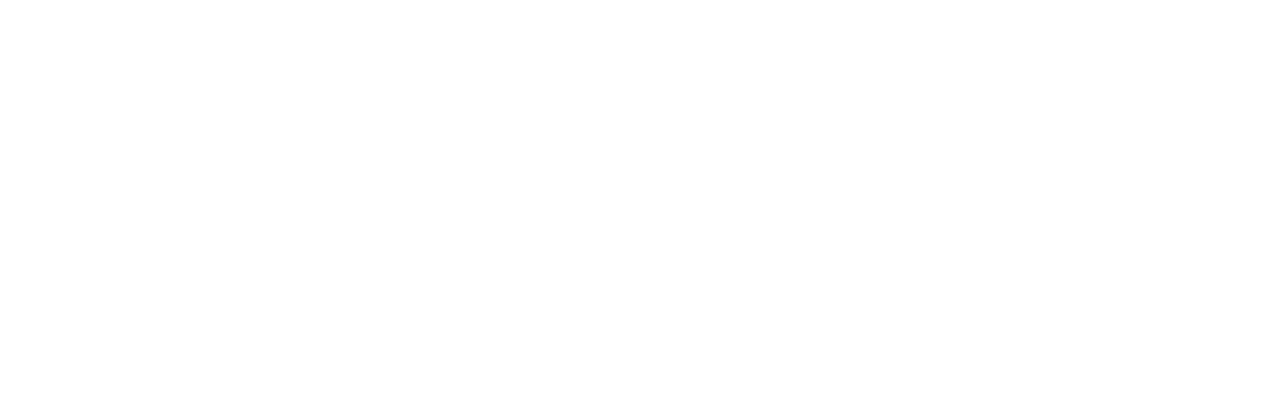
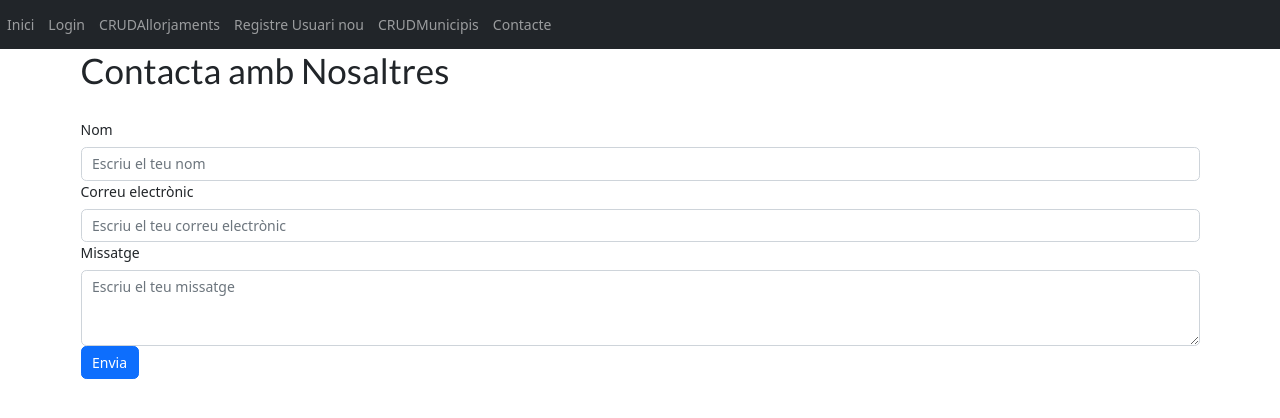
Before and after one commit to isaacpaloug/ETVtauladesfons-frontend, a React (Create React App) app: page /contacte in a window 1280 px wide. Before the commit this address had no page. Shown: the top 418 px of the page. Built offline with nearby package versions, Linux system fonts and the light colour scheme.

Commit message:
login cambiado al catalan,añadido formulario de contacto y la ruta en el menu

```diff
--- a/src/App.js
+++ b/src/App.js
@@ -1,7 +1,6 @@
 //importamos los comp creados
 import { useEffect, useState } from "react";
 import Cookies from "js-cookie";
-
 
 import { BrowserRouter, Navigate, Route, Routes } from "react-router-dom";
 import Menu from "./componentes/Menu";
@@ -10,6 +9,7 @@
 import CrudAllotjaments from "./crud/CrudAllotjaments";
 import Registro from "./componentes/registrarse";
 import ReadMunicipis from "./componentes/ReadMunicipi";
+import ContactForm from "./componentes/formulario";
 
 
 
@@ -43,6 +43,7 @@
             <Route path="/login" element={<LoginForm />}></Route>
             <Route path="/CRUDAllotjaments" element={<CrudAllotjaments />}></Route>
             <Route path="/registrarse" element={<Registro />}></Route>
+            <Route path="/contacte" element={<ContactForm />}></Route>
           </Route>
         </Routes>
       </BrowserRouter>
--- a/src/componentes/Menu.jsx
+++ b/src/componentes/Menu.jsx
@@ -25,6 +25,7 @@
                     <Link className="nav-link" to="/CRUDallotjaments">CRUDAllorjaments</Link>
                     <Link className="nav-link" to="/registrarse">Registre Usuari nou</Link>
                     <Link className="nav-link" to="/CRUDMunicipis">CRUDMunicipis</Link>
+                    <Link className="nav-link" to="/contacte">Contacte</Link>
                 </Nav>
             </Navbar>
             <Container>
--- /dev/null
+++ b/src/componentes/formulario.js
@@ -0,0 +1,62 @@
+import React, { useState } from 'react';
+import { Form, Button } from 'react-bootstrap';
+
+function ContactForm() {
+    const [name, setName] = useState('');
+    const [email, setEmail] = useState('');
+    const [message, setMessage] = useState('');
+
+    function handleSubmit(event) {
+        event.preventDefault();
+        alert('Gràcies per posar-te en contacte amb nosaltres. En breu ens posarem en contacte.');
+        setName('');
+        setEmail('');
+        setMessage('');
+        window.location.href = '/';
+    }
+
+    return (
+        <div>
+            <h1>Contacta amb Nosaltres</h1>
+            <br />
+            <Form onSubmit={handleSubmit}>
+                <Form.Group controlId="name">
+                    <Form.Label>Nom</Form.Label>
+                    <Form.Control
+                        type="text"
+                        placeholder="Escriu el teu nom"
+                        value={name}
+                        onChange={(e) => setName(e.target.value)}
+                        required
+                    />
+                </Form.Group>
+                <Form.Group controlId="email">
+                    <Form.Label>Correu electrònic</Form.Label>
+                    <Form.Control
+                        type="email"
+                        placeholder="Escriu el teu correu electrònic"
+                        value={email}
+                        onChange={(e) => setEmail(e.target.value)}
+                        required
+                    />
+                </Form.Group>
+                <Form.Group controlId="message">
+                    <Form.Label>Missatge</Form.Label>
+                    <Form.Control
+                        as="textarea"
+                        rows={3}
+                        placeholder="Escriu el teu missatge"
+                        value={message}
+                        onChange={(e) => setMessage(e.target.value)}
+                        required
+                    />
+                </Form.Group>
+                <Button variant="primary" type="submit">
+                    Envia
+                </Button>
+            </Form>
+        </div>
+    );
+}
+
+export default ContactForm;
--- a/src/componentes/login.js
+++ b/src/componentes/login.js
@@ -51,7 +51,7 @@
     };
 
     const handleLogout = () => {
-        if (window.confirm("¿Está seguro que quiere hacer logout?")) {
+        if (window.confirm("¿Estas segur de voler fer logout?")) {
             // Borrar la cookie
             Cookies.remove("token");
 
@@ -65,7 +65,7 @@
         <div>
             {showMessage && isLoggedIn && (
                 <div>
-                    <h1>Bienvenido{isAdmin ? ' administrador' : ''}, estás logueado correctamente</h1>
+                    <h1>Benvingut{isAdmin ? ' administrador' : ''}, has iniciat sessió correctament</h1>
                     <Button onClick={handleLogout}>Logout</Button>
                 </div>
             )}
```
